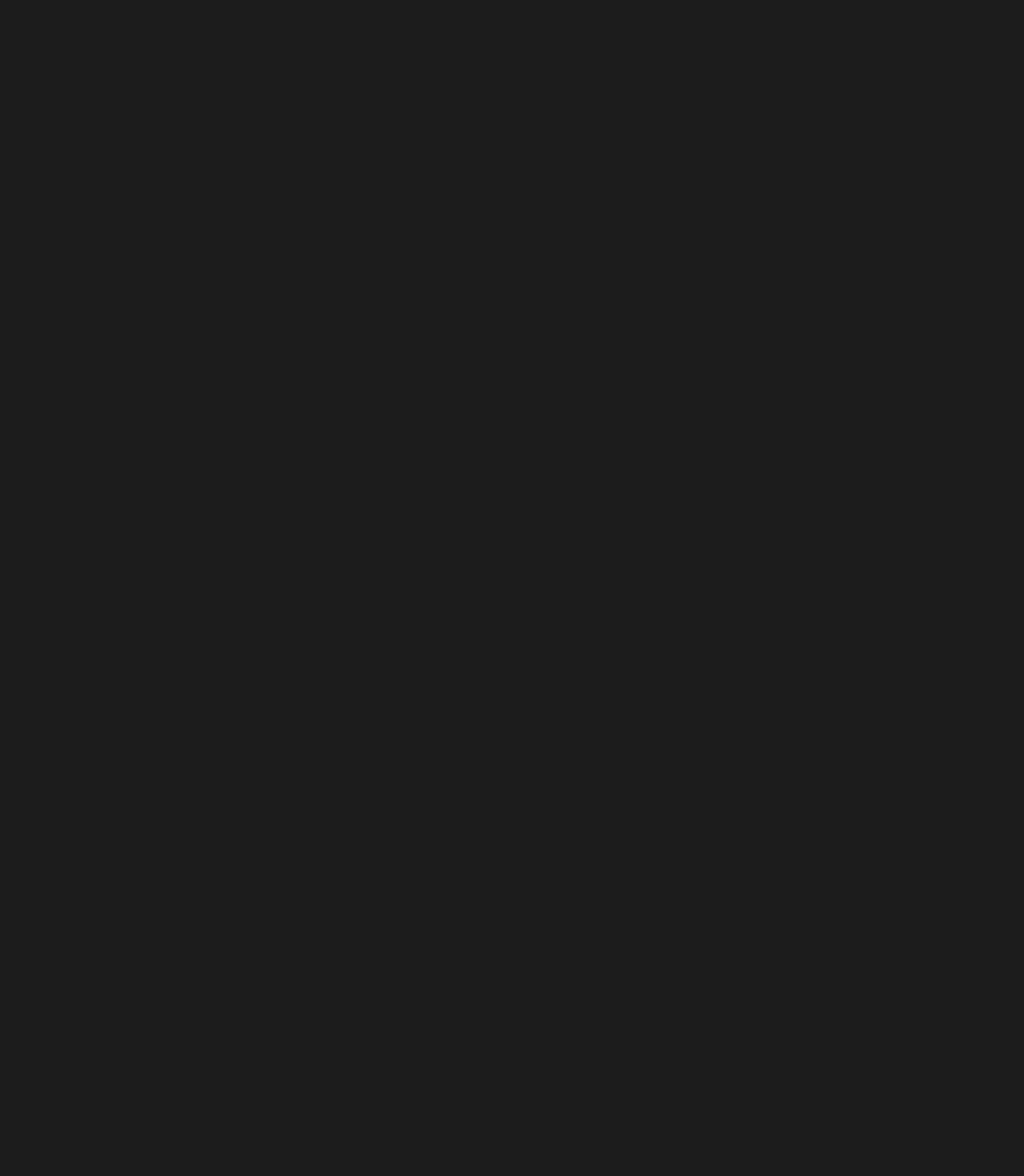
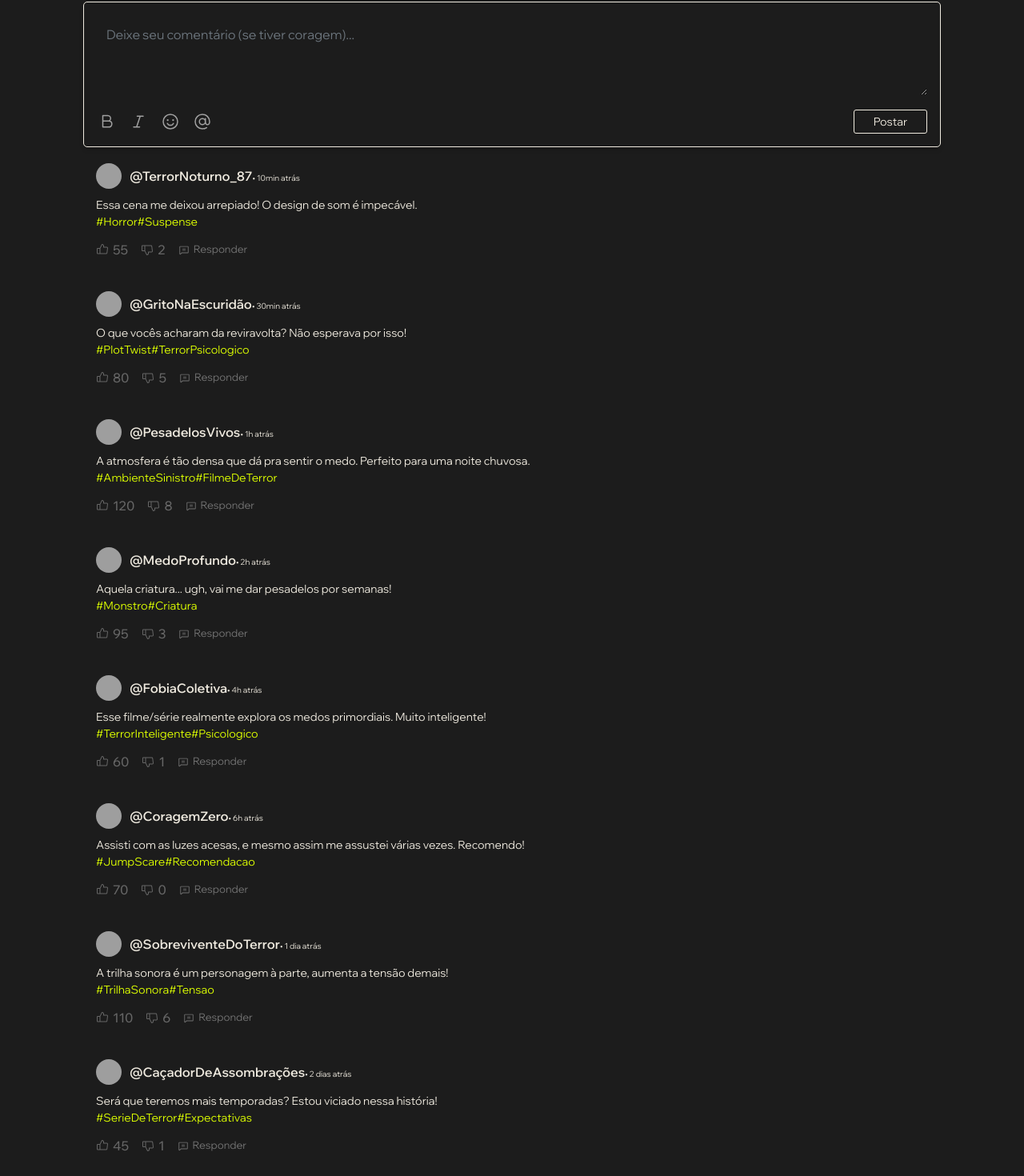
Before and after one commit to omarcosss/umbra, a Next.js app: page /series/a-maldicao-da-residencia-hill in a window 1280 px wide. Shown: the part 747-2217 px from the top of the page at 80% size. Before the commit the page ends 800 px from the top, so only its background shows below. Built offline with nearby package versions, Linux system fonts and the light colour scheme; grey boxes are pictures that could not be loaded; a web font is replaced by a local one.

Commit message:
💭 comentários

```diff
--- a/src/app/components/Comentario.scss
+++ b/src/app/components/Comentario.scss
@@ -1,7 +1,7 @@
 
 .comentario-container {
   padding: 20px 16px;
-  border-bottom: 1px solid #f0f0f0;
+  // border-bottom: 1px solid #f0f0f0;
   font-family: 'Wix Madefor Display', sans-serif;
   transition: background-color 0.2s ease;
   border-radius: 8px;
--- a/src/app/components/Comentario.tsx
+++ b/src/app/components/Comentario.tsx
@@ -1,38 +1,165 @@
-import { ChatTextIcon, ThumbsDownIcon, ThumbsUpIcon } from "@phosphor-icons/react/dist/ssr"
-import "./Comentario.scss"
+import React from "react";
+import { ChatTextIcon, ThumbsDownIcon, ThumbsUpIcon } from "@phosphor-icons/react/dist/ssr";
+import "./Comentario.scss";
 
-export default function Comentario() {
+// Define the props interface for the Comentario component
+interface ComentarioProps {
+  avatarSrc: string;
+  userName: string;
+  timeAgo: string;
+  commentText: string;
+  likes: number;
+  dislikes: number;
+  hashtags?: string[]; // Optional array of hashtags
+}
+
+export const genericHorrorComments: ComentarioProps[] = [
+  {
+    // UI Avatars: Generates "TN" avatar
+    avatarSrc: "https://ui-avatars.com/api/?name=Terror+Noturno_87&background=random&color=fff",
+    userName: "TerrorNoturno_87",
+    timeAgo: "10min atrás",
+    commentText: "Essa cena me deixou arrepiado! O design de som é impecável.",
+    likes: 55,
+    dislikes: 2,
+    hashtags: ["Horror", "Suspense"],
+  },
+  {
+    // UI Avatars: Generates "GE" avatar
+    avatarSrc: "https://ui-avatars.com/api/?name=Grito+Na+Escuridão&background=random&color=fff",
+    userName: "GritoNaEscuridão",
+    timeAgo: "30min atrás",
+    commentText: "O que vocês acharam da reviravolta? Não esperava por isso!",
+    likes: 80,
+    dislikes: 5,
+    hashtags: ["PlotTwist", "TerrorPsicologico"],
+  },
+  {
+    // UI Avatars: Generates "PV" avatar
+    avatarSrc: "https://ui-avatars.com/api/?name=Pesadelos+Vivos&background=random&color=fff",
+    userName: "PesadelosVivos",
+    timeAgo: "1h atrás",
+    commentText: "A atmosfera é tão densa que dá pra sentir o medo. Perfeito para uma noite chuvosa.",
+    likes: 120,
+    dislikes: 8,
+    hashtags: ["AmbienteSinistro", "FilmeDeTerror"],
+  },
+  {
+    // UI Avatars: Generates "MD" avatar
+    avatarSrc: "https://ui-avatars.com/api/?name=Medo+Profundo&background=random&color=fff",
+    userName: "MedoProfundo",
+    timeAgo: "2h atrás",
+    commentText: "Aquela criatura... ugh, vai me dar pesadelos por semanas!",
+    likes: 95,
+    dislikes: 3,
+    hashtags: ["Monstro", "Criatura"],
+  },
+  {
+    // UI Avatars: Generates "FC" avatar
+    avatarSrc: "https://ui-avatars.com/api/?name=Fobia+Coletiva&background=random&color=fff",
+    userName: "FobiaColetiva",
+    timeAgo: "4h atrás",
+    commentText: "Esse filme/série realmente explora os medos primordiais. Muito inteligente!",
+    likes: 60,
+    dislikes: 1,
+    hashtags: ["TerrorInteligente", "Psicologico"],
+  },
+  {
+    // UI Avatars: Generates "CZ" avatar
+    avatarSrc: "https://ui-avatars.com/api/?name=Coragem+Zero&background=random&color=fff",
+    userName: "CoragemZero",
+    timeAgo: "6h atrás",
+    commentText: "Assisti com as luzes acesas, e mesmo assim me assustei várias vezes. Recomendo!",
+    likes: 70,
+    dislikes: 0,
+    hashtags: ["JumpScare", "Recomendacao"],
+  },
+  {
+    // UI Avatars: Generates "SDT" avatar
+    avatarSrc: "https://ui-avatars.com/api/?name=Sobrevivente+Do+Terror&background=random&color=fff",
+    userName: "SobreviventeDoTerror",
+    timeAgo: "1 dia atrás",
+    commentText: "A trilha sonora é um personagem à parte, aumenta a tensão demais!",
+    likes: 110,
+    dislikes: 6,
+    hashtags: ["TrilhaSonora", "Tensao"],
+  },
+  {
+    // UI Avatars: Generates "CDA" avatar
+    avatarSrc: "https://ui-avatars.com/api/?name=Cacador+De+Assombracoes&background=random&color=fff",
+    userName: "CaçadorDeAssombrações",
+    timeAgo: "2 dias atrás",
+    commentText: "Será que teremos mais temporadas? Estou viciado nessa história!",
+    likes: 45,
+    dislikes: 1,
+    hashtags: ["SerieDeTerror", "Expectativas"],
+  },
+  {
+    // UI Avatars: Generates "FDG" avatar
+    avatarSrc: "https://ui-avatars.com/api/?name=Fa+Do+Gore&background=random&color=fff",
+    userName: "FãDoGore",
+    timeAgo: "3 dias atrás",
+    commentText: "Para quem gosta de um terror mais visceral, é um prato cheio. Sem censura!",
+    likes: 30,
+    dislikes: 0,
+    hashtags: ["Gore", "TerrorVisceral"],
+  },
+  {
+    // UI Avatars: Generates "MEP" avatar
+    avatarSrc: "https://ui-avatars.com/api/?name=Mente+Em+Panico&background=random&color=fff",
+    userName: "MenteEmPânico",
+    timeAgo: "4 dias atrás",
+    commentText: "Não consigo parar de pensar nesse final! Totalmente perturbador.",
+    likes: 75,
+    dislikes: 2,
+    hashtags: ["FinalChocante", "Perturbador"],
+  },
+];
+
+export default function Comentario({
+  avatarSrc,
+  userName,
+  timeAgo,
+  commentText,
+  likes,
+  dislikes,
+  hashtags,
+}: ComentarioProps) {
   return (
     <div className="comentario-container">
       <div className="cabecalho">
         <img
-          src="https://img.freepik.com/vetores-premium/ilustracao-plana-vetorial-em-escala-de-cinza-avatar-perfil-de-usuario-icone-de-pessoa-imagem-de-perfil-de-silhueta-neutra-de-genero-adequado-para-perfis-de-midia-social-icones-protetores-de-tela-e-como-um-modelo-x9xa_719432-2210.jpg"
-          alt="Avatar"
+          src={avatarSrc}
+          alt={`${userName}'s Avatar`}
           className="avatar"
         />
         <div className="info-usuario">
-          <span className="nome-usuario">@Seriefanático_Terror</span>
-          <span className="tempo">• 20min atrás</span>
+          <span className="nome-usuario">@{userName}</span>
+          <span className="tempo">• {timeAgo}</span>
         </div>
       </div>
 
       <div className="texto-comentario">
-        NÃO RESPIRO DESDE O FINAL DA TEMPORADA PASSADA! Começar com a Tabitha naquele hospital (?) e o Boyd ouvindo a voz da Abby (?) foi MALDADE PURA! Esse episódio só serviu pra me deixar mais perdido e ansioso. Que ligação foi aquela no final? E o que eram aquelas coisas novas na floresta? SOCORRO! Preciso de respostas URGENTE! #From #FromT3 #TeoriasFrom
-        <div className="hashtags">
-          <span className="hashtag">#From</span>
-          <span className="hashtag">#FromT3</span>
-          <span className="hashtag">#TeoriasFrom</span>
-        </div>
+        {commentText}
+        {hashtags && hashtags.length > 0 && (
+          <div className="hashtags">
+            {hashtags.map((tag, index) => (
+              <span key={index} className="hashtag">
+                #{tag}
+              </span>
+            ))}
+          </div>
+        )}
       </div>
 
       <div className="rodape">
         <button className="botao-interacao">
           <ThumbsUpIcon size={16} />
-          <span>40</span>
+          <span>{likes}</span>
         </button>
         <button className="botao-interacao">
           <ThumbsDownIcon size={16} />
-          <span>4</span>
+          <span>{dislikes}</span>
         </button>
         <button className="botao-responder">
           <ChatTextIcon size={14} />
@@ -40,5 +167,5 @@ export default function Comentario() {
         </button>
       </div>
     </div>
-  )
+  );
 }
--- /dev/null
+++ b/src/app/components/ComponentInput.tsx
@@ -0,0 +1,54 @@
+import React, { useState } from 'react';
+import { TextBIcon, TextItalicIcon, SmileyIcon, AtIcon } from '@phosphor-icons/react';
+
+interface CommentInputProps {
+  onPost: (comment: string) => void;
+}
+
+const CommentInput: React.FC<CommentInputProps> = ({ onPost }) => {
+  const [comment, setComment] = useState('');
+
+  const handlePost = () => {
+    if (comment.trim()) {
+      onPost(comment);
+      setComment('');
+    }
+  };
+
+  return (
+    <div className="bg-[var(--breu)] p-4 shadow-md border border-[var(--calcario)] rounded-[5px] w-full">
+      <textarea
+        className="w-full text-[var(--calcario)] placeholder-neutral-400 p-3 rounded-md resize-y min-h-[100px] focus:outline-none "
+        placeholder="Deixe seu comentário (se tiver coragem)..."
+        value={comment}
+        onChange={(e) => setComment(e.target.value)}
+      />
+
+      <div className="flex items-center justify-between mt-3">
+        <div className="flex space-x-4 text-neutral-400">
+          <button className="hover:text-white transition-colors duration-200" title="Negrito">
+            <TextBIcon size={24} />
+          </button>
+          <button className="hover:text-white transition-colors duration-200" title="Itálico">
+            <TextItalicIcon size={24} />
+          </button>
+          <button className="hover:text-white transition-colors duration-200" title="Adicionar Emoji">
+            <SmileyIcon size={24} />
+          </button>
+          <button className="hover:text-white transition-colors duration-200" title="Mencionar">
+            <AtIcon size={24} />
+          </button>
+        </div>
+        <button
+          className="bg-[var(--breu)] hover:bg-[var(--absinto)] text-[var(--calcario)] hover:text-[var(--breu)] border border-[var(--calcario)] hover:border-transparent text-sm py-1 px-6 rounded-[3px] hover:shadow-[var(--glow)] transition-colors duration-200"
+          onClick={handlePost}
+          disabled={!comment.trim()}
+        >
+          Postar
+        </button>
+      </div>
+    </div>
+  );
+};
+
+export default CommentInput;
--- a/src/app/series/[serieId]/page.tsx
+++ b/src/app/series/[serieId]/page.tsx
@@ -13,6 +13,8 @@ import { TabView, TabPanel } from 'primereact/tabview';
 import Breadcrumbs from '@/app/components/Breadcrumbs/Breadcrumbs';
 import EpisodeCard from '@/app/components/EpisodeCard';
 import { Carousel } from 'primereact/carousel';
+import Comentario, {genericHorrorComments} from '@/app/components/Comentario';
+import CommentInput from '@/app/components/ComponentInput';
 
 // Interface para o objeto de conteúdo
 interface ContentItem {
@@ -32,6 +34,10 @@ export default function SerieDetalhe() {
     const [rating, setRating] = useState(4);
 
     const qntEpisodios = Array.from({ length: 12 }, (_, index) => index);
+
+    const handleCommentPost = (commentText: string) => {
+        console.log('New comment posted:', commentText);
+    };
 
     useEffect(() => {
         // Função para buscar os dados apenas desta série
@@ -162,6 +168,19 @@ export default function SerieDetalhe() {
                         />
                     </TabPanel>
                 </TabView>
+                <CommentInput onPost={handleCommentPost} />
+                {genericHorrorComments.map((comment, index) => (
+                    <Comentario
+                        key={index} // Idealmente, cada comentário teria um ID único do backend
+                        avatarSrc={comment.avatarSrc}
+                        userName={comment.userName}
+                        timeAgo={comment.timeAgo}
+                        commentText={comment.commentText}
+                        likes={comment.likes}
+                        dislikes={comment.dislikes}
+                        hashtags={comment.hashtags}
+                    />
+                ))}
             </div>
         </div>
     );
```
